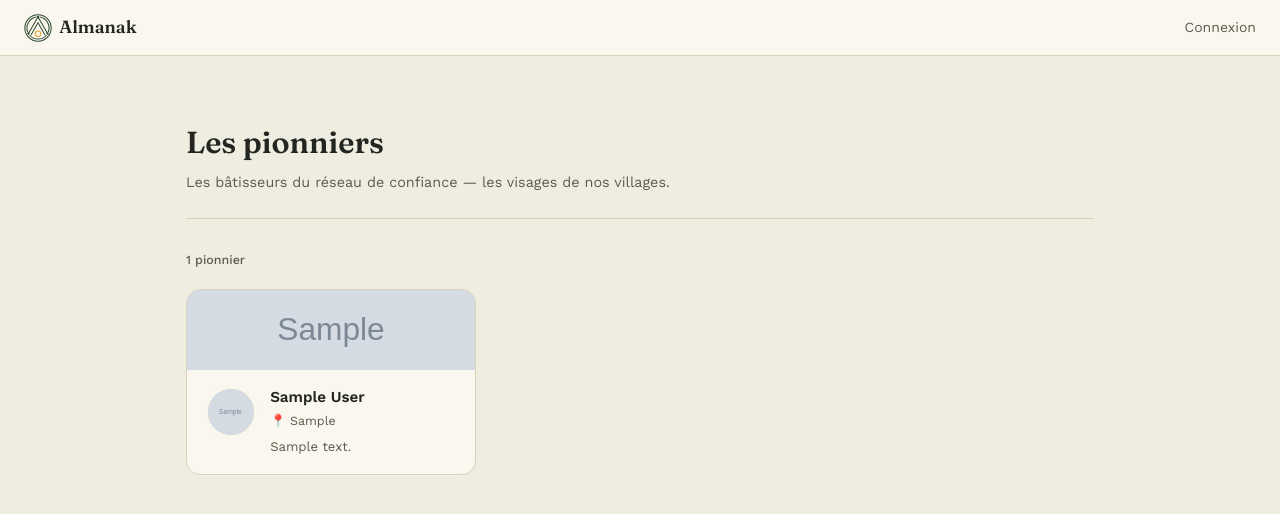
After one commit to YonathanAlmanak/almanak-core, a Django app: page /pionniers/ in a window 1280 px wide. The commit adds this page. Shown: the top 514 px of the page. Run offline with Django 5.2, Linux system fonts and the light colour scheme; tables that the repository leaves empty hold one stand-in row (values such as "Sample post"); grey boxes marked "Sample" are stand-in pictures.

Commit message:
feat(almanak): voute pionniere + galerie pionniers
- Creation automatique des 5 dossiers Nextcloud a l'inscription
- Liaison automatique nc_username au retour OAuth
- Widget Ma voute : 5 liens directs vers les dossiers Nextcloud
- Page /pionniers/ : galerie des visages de nos villages
- Pionniers dans la navigation principale

Co-Authored-By: Claude Sonnet 4.6 <noreply@anthropic.com>

```diff
--- a/config/urls.py
+++ b/config/urls.py
@@ -18,7 +18,7 @@ from django.views.decorators.csrf import csrf_exempt
 from django.views.decorators.http import require_http_methods
 from django.conf import settings
 from django.conf.urls.static import static
-from profiles.views import profil, voutes, reglages, onboarding, profil_public, api_photo_upload, api_banniere_upload
+from profiles.views import profil, voutes, reglages, onboarding, profil_public, pionniers, api_photo_upload, api_banniere_upload
 
 DATA             = Path("/opt/almanak/data")
 APPROUVES        = DATA / "evenements.json"
@@ -69,6 +69,26 @@ def _nc_bot_auth():
         if len(parts) == 2:
             return parts[0], parts[1]
     return None, None
+
+
+VOUTE_STRUCTURE = ["Inbox", "Projets", "Casquettes", "Ressources", "Archives"]
+
+
+def _nc_init_voute(username, password):
+    """Crée la structure de dossiers standard dans la voûte Nextcloud du pionnier."""
+    creds_b64 = base64.b64encode(f"{username}:{password}".encode()).decode()
+    headers = {"Authorization": f"Basic {creds_b64}"}
+    for dossier in VOUTE_STRUCTURE:
+        url = (
+            f"{NEXTCLOUD_BASE}/remote.php/dav/files/"
+            f"{urllib.parse.quote(username, safe='')}/"
+            f"{urllib.parse.quote(dossier, safe='')}"
+        )
+        req = urllib.request.Request(url, method="MKCOL", headers=headers)
+        try:
+            urllib.request.urlopen(req, timeout=10)
+        except Exception:
+            pass  # 405 = existe déjà, autre erreur = non fatale
 
 
 def _nc_creer_utilisateur(username, password, display_name="", email=""):
@@ -206,6 +226,7 @@ def rejoindre(request):
     entree["nc_username"] = username
     entree["temp_pass"]   = ""
     _ecrire_json(REGISTRE_BIDOO, registre)
+    _nc_init_voute(username, password)
     return redirect("/oauth/nextcloud/login/")
 
 
@@ -258,8 +279,13 @@ def oauth_nextcloud_callback(request):
     display_name = user_data.get("display-name", username) or username
     if not username:
         return HttpResponse("Identifiant Nextcloud manquant. <a href='/'>Retour</a>", status=500)
+    from profiles.models import UserProfile
     user, _ = User.objects.get_or_create(username=username,
                                           defaults={"email": email, "first_name": display_name})
+    profile, _ = UserProfile.objects.get_or_create(user=user)
+    if not profile.nc_username:
+        profile.nc_username = username
+        profile.save()
     auth_login(request, user, backend="django.contrib.auth.backends.ModelBackend")
     return redirect("/profil/")
 
@@ -477,6 +503,7 @@ urlpatterns = [
     path("deconnexion/", auth_views.LogoutView.as_view(next_page="/connexion/"), name="deconnexion"),
     path("profil/", profil, name="profil"),
     path("onboarding/", onboarding, name="onboarding"),
+    path("pionniers/", pionniers, name="pionniers"),
     path("p/<str:username>/", profil_public, name="profil_public"),
     path("voutes/", voutes, name="voutes"),
     path("reglages/", reglages, name="reglages"),
--- a/profiles/views.py
+++ b/profiles/views.py
@@ -30,11 +30,15 @@ def _profil(user):
 NC_BASE = "https://atelier.neovillage.org"
 
 
+VOUTE_STRUCTURE = ["Inbox", "Projets", "Casquettes", "Ressources", "Archives"]
+
+
 @login_required
 def profil(request):
     profile = _profil(request.user)
     return render(request, "profil.html", {
         "profile": profile,
+        "voute_dossiers": VOUTE_STRUCTURE,
         "sur_la_table": sur_la_table(),
         "nouvelles_groupe": nouvelles_groupe(PIONNIER_ROOM),
         "talk_url": f"{NC_BASE}/apps/spreed/#/call/{PIONNIER_ROOM}",
@@ -153,6 +157,19 @@ def api_banniere_upload(request):
     return JsonResponse({"ok": True, "url": profile.photo_banniere.url})
 
 
+def pionniers(request):
+    profils = (
+        UserProfile.objects
+        .filter(onboarding_etape__gte=1)
+        .select_related("user")
+        .order_by("-id")
+    )
+    return render(request, "pionniers.html", {
+        "profils": profils,
+        "est_connecte": request.user.is_authenticated,
+    })
+
+
 @login_required
 def voutes(request):
     profile = _profil(request.user)
--- a/templates/base.html
+++ b/templates/base.html
@@ -149,9 +149,10 @@
   {% block nav_tabs %}
   {% if user.is_authenticated %}
   <nav class="nav-tabs" aria-label="Navigation principale">
-    <a href="/profil/"   class="nav-tab {% if request.resolver_match.url_name == 'profil'   %}active{% endif %}">Mon Almanak</a>
-    <a href="/voutes/"   class="nav-tab {% if request.resolver_match.url_name == 'voutes'   %}active{% endif %}">Voûtes</a>
-    <a href="/reglages/" class="nav-tab {% if request.resolver_match.url_name == 'reglages' %}active{% endif %}">Réglages</a>
+    <a href="/profil/"    class="nav-tab {% if request.resolver_match.url_name == 'profil'    %}active{% endif %}">Mon Almanak</a>
+    <a href="/pionniers/" class="nav-tab {% if request.resolver_match.url_name == 'pionniers' %}active{% endif %}">Pionniers</a>
+    <a href="/voutes/"    class="nav-tab {% if request.resolver_match.url_name == 'voutes'    %}active{% endif %}">Voûtes</a>
+    <a href="/reglages/"  class="nav-tab {% if request.resolver_match.url_name == 'reglages'  %}active{% endif %}">Réglages</a>
   </nav>
   {% endif %}
   {% endblock %}
--- /dev/null
+++ b/templates/pionniers.html
@@ -0,0 +1,201 @@
+{% extends "base.html" %}
+{% block title %}Les pionniers — Almanak{% endblock %}
+
+{% block extra_head %}
+<style>
+  .page-entete {
+    padding: 2rem 0 1.5rem;
+    border-bottom: 1px solid var(--line);
+    margin-bottom: 2rem;
+  }
+  .page-titre {
+    font-family: "Fraunces", Georgia, serif;
+    font-size: 1.9rem;
+    font-weight: 600;
+    margin: 0 0 .4rem;
+    color: var(--ink);
+  }
+  .page-sous-titre {
+    font-size: .9rem;
+    color: var(--ink-soft);
+    margin: 0;
+  }
+
+  .pionniers-grille {
+    display: grid;
+    grid-template-columns: repeat(auto-fill, minmax(220px, 1fr));
+    gap: 1.2rem;
+  }
+
+  .pionnier-carte {
+    background: var(--surface);
+    border: 1px solid var(--line);
+    border-radius: 14px;
+    overflow: hidden;
+    text-decoration: none;
+    color: inherit;
+    display: block;
+    transition: box-shadow .15s, border-color .15s;
+  }
+  .pionnier-carte:hover {
+    border-color: var(--accent);
+    box-shadow: 0 2px 12px rgba(59, 93, 66, .1);
+  }
+
+  .pionnier-banniere {
+    width: 100%;
+    height: 80px;
+    object-fit: cover;
+    display: block;
+    background: var(--accent-soft);
+  }
+  .pionnier-banniere-defaut {
+    width: 100%;
+    height: 80px;
+    background: linear-gradient(135deg, var(--accent-soft) 0%, #d4e3d5 100%);
+    display: block;
+  }
+
+  .pionnier-corps {
+    padding: 1rem 1.1rem 1.1rem;
+    display: flex;
+    gap: .85rem;
+    align-items: flex-start;
+  }
+  .pionnier-avatar-wrap {
+    flex-shrink: 0;
+    margin-top: -2rem;
+  }
+  .pionnier-avatar {
+    width: 52px; height: 52px;
+    border-radius: 50%;
+    object-fit: cover;
+    border: 3px solid var(--surface);
+    background: var(--line);
+    display: block;
+  }
+  .pionnier-avatar-defaut {
+    width: 52px; height: 52px;
+    border-radius: 50%;
+    border: 3px solid var(--surface);
+    background: var(--accent);
+    color: #fff;
+    display: flex;
+    align-items: center;
+    justify-content: center;
+    font-family: "Fraunces", serif;
+    font-size: 1.3rem;
+    font-weight: 600;
+    flex-shrink: 0;
+    margin-top: -2rem;
+  }
+
+  .pionnier-info { flex: 1; min-width: 0; }
+  .pionnier-nom {
+    font-weight: 600;
+    font-size: .95rem;
+    margin: 0 0 .2rem;
+    white-space: nowrap;
+    overflow: hidden;
+    text-overflow: ellipsis;
+  }
+  .pionnier-village {
+    font-size: .78rem;
+    color: var(--ink-soft);
+    margin: 0 0 .4rem;
+  }
+  .pionnier-village::before {
+    content: '📍 ';
+    font-style: normal;
+  }
+  .pionnier-bio {
+    font-size: .82rem;
+    color: var(--ink-soft);
+    margin: 0;
+    display: -webkit-box;
+    -webkit-line-clamp: 2;
+    -webkit-box-orient: vertical;
+    overflow: hidden;
+  }
+
+  .pionniers-vide {
+    text-align: center;
+    padding: 3rem 1rem;
+    color: var(--ink-soft);
+  }
+  .pionniers-vide p { font-size: 1rem; margin: 0 0 .5rem; }
+
+  .compteur {
+    font-size: .78rem;
+    color: var(--ink-soft);
+    margin-bottom: 1.2rem;
+    font-weight: 500;
+  }
+
+  .btn-rejoindre {
+    display: inline-block;
+    padding: .45rem 1.1rem;
+    background: var(--accent);
+    color: #fff;
+    border-radius: 7px;
+    font-size: .88rem;
+    font-weight: 600;
+    text-decoration: none;
+  }
+  .btn-rejoindre:hover { background: #2f4c35; }
+</style>
+{% endblock %}
+
+{% block content %}
+<div class="page-entete">
+  <h1 class="page-titre">Les pionniers</h1>
+  <p class="page-sous-titre">Les bâtisseurs du réseau de confiance — les visages de nos villages.</p>
+</div>
+
+{% if profils %}
+  <p class="compteur">{{ profils|length }} pionnier{% if profils|length > 1 %}s{% endif %}</p>
+  <div class="pionniers-grille">
+    {% for p in profils %}
+    <a class="pionnier-carte" href="/p/{{ p.user.username }}/">
+
+      {% if p.photo_banniere %}
+        <img class="pionnier-banniere" src="{{ p.photo_banniere.url }}" alt="">
+      {% else %}
+        <div class="pionnier-banniere-defaut"></div>
+      {% endif %}
+
+      <div class="pionnier-corps">
+        {% if p.photo %}
+          <img class="pionnier-avatar" src="{{ p.photo.url }}"
+               alt="Photo de {{ p.nom_artiste|default:p.user.username }}">
+        {% else %}
+          <div class="pionnier-avatar-defaut" aria-hidden="true">
+            {{ p.nom_artiste|default:p.user.first_name|default:p.user.username|first|upper }}
+          </div>
+        {% endif %}
+
+        <div class="pionnier-info">
+          <p class="pionnier-nom">{{ p.nom_artiste|default:p.user.first_name|default:p.user.username }}</p>
+          {% if p.village %}
+            <p class="pionnier-village">{{ p.village }}</p>
+          {% endif %}
+          {% if p.bio_courte %}
+            <p class="pionnier-bio">{{ p.bio_courte }}</p>
+          {% endif %}
+        </div>
+      </div>
+
+    </a>
+    {% endfor %}
+  </div>
+
+{% else %}
+  <div class="pionniers-vide">
+    <p>Aucun pionnier inscrit pour l'instant.</p>
+    {% if not est_connecte %}
+      <a href="/rejoindre/" class="btn-rejoindre">Rejoindre le réseau</a>
+    {% endif %}
+  </div>
+{% endif %}
+
+{% endblock %}
```
Also changed, not shown: templates/profil.html (+41 -3 lines).
